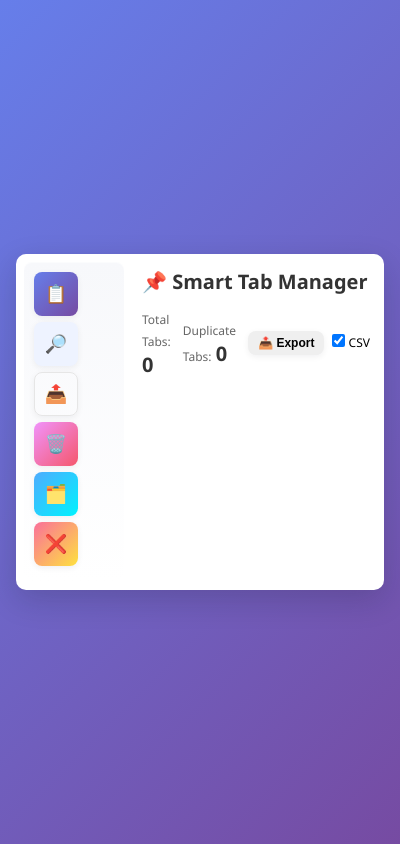
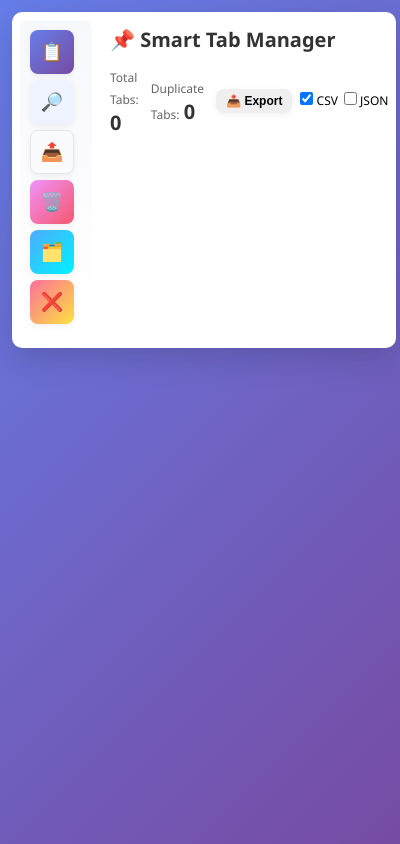
Before and after one commit to ApiCartOps/chrome-duplicate-tabs, a browser extension: page popup.html in a window 400 px wide. Drawn offline with Linux system fonts and the light colour scheme.

Commit message:
UI: fix clipping — relax body centering, shrink side-menu, use viewport width cap

```diff
--- a/popup.css
+++ b/popup.css
@@ -4,9 +4,9 @@
   box-sizing: border-box;
 }
 
+/* keep default scrolling behavior; ensure popup content can flow naturally */
 html, body {
   height: 100%;
-  overflow: hidden;
 }
 
 .body-viewport {
@@ -19,9 +19,8 @@ body {
   width: auto;
   min-height: 320px;
   background: linear-gradient(135deg, #667eea 0%, #764ba2 100%);
-  display: flex;
-  align-items: center;
-  justify-content: center;
+  display: block;
+  padding: 12px;
 }
 
 .container {
@@ -32,17 +31,16 @@ body {
   display: flex;
   gap: 12px;
   align-items: stretch;
-  width: min(92%, 900px);
+  width: min(96vw, 900px);
   max-width: 900px;
   /* constrain overall popup height so internal content scrolls instead of whole popup */
   max-height: 640px;
   box-shadow: 0 10px 30px rgba(18, 22, 33, 0.18);
-  overflow: hidden;
 }
 
 .side-menu {
-  width: 120px;
-  min-width: 100px;
+  width: 88px;
+  min-width: 72px;
   background: linear-gradient(180deg, #f7f8fb, #ffffff);
   border-radius: 8px;
   padding: 10px;
```
